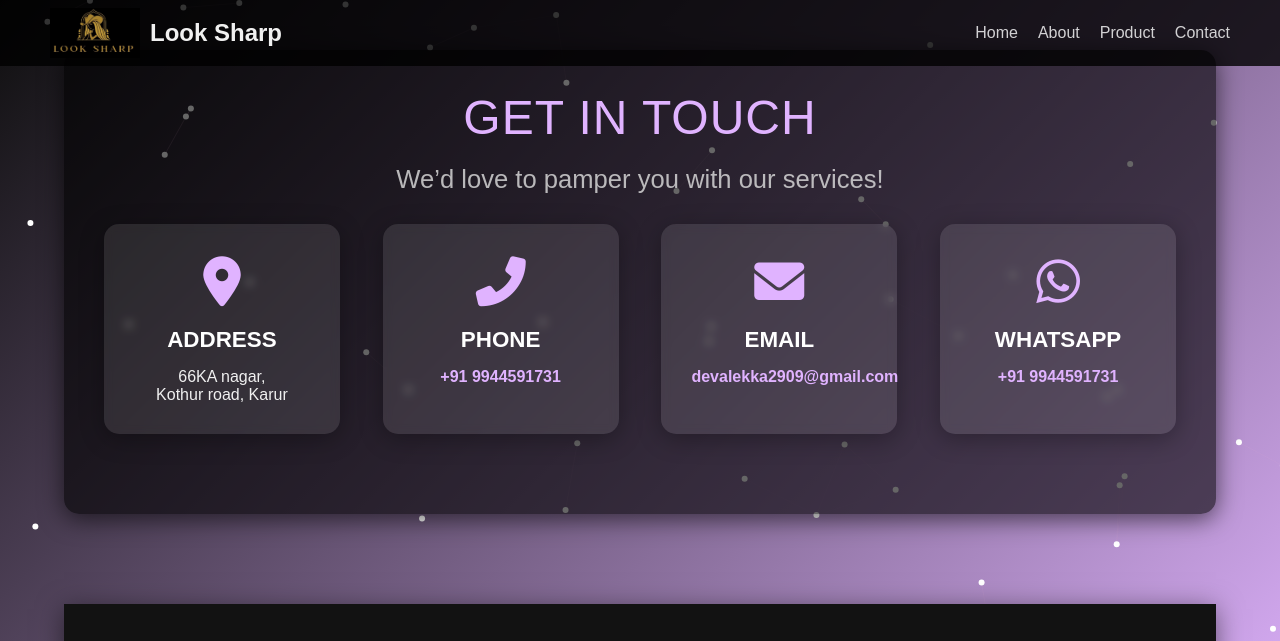
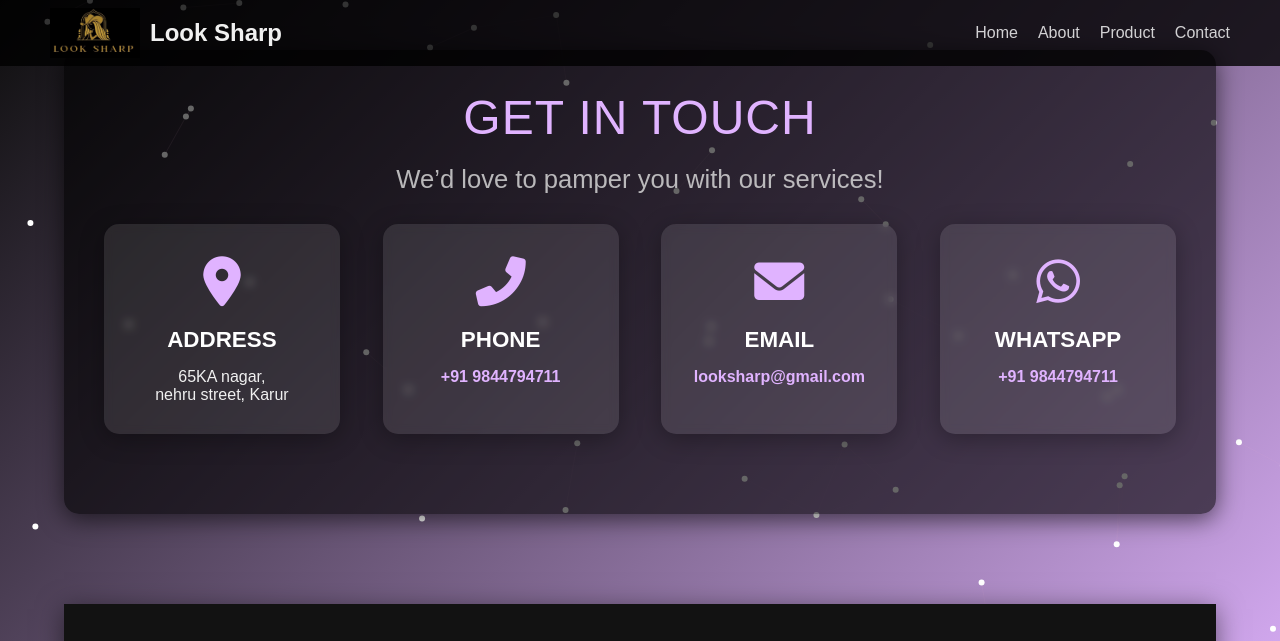
Before and after one commit to Devalekka/deva, a plain HTML site: page contact.html in a window 1280 px wide. Shown: the top 641 px of the page. Drawn offline with nearby package versions, Linux system fonts and the light colour scheme.

Commit message:
Update contact.html

```diff
--- a/contact.html
+++ b/contact.html
@@ -42,28 +42,28 @@
                         <i class="fas fa-map-marker-alt"></i>
                     </div>
                     <h3>Address</h3>
-                    <p>66KA nagar,<br> Kothur road, Karur</p>
+                    <p>65KA nagar,<br> nehru street, Karur</p>
                 </div>
                 <div class="info-card">
                     <div class="icon">
                         <i class="fas fa-phone-alt"></i>
                     </div>
                     <h3>Phone</h3>
-                    <p><a href="tel:1234567890">+91 9944591731</a></p>
+                    <p><a href="tel:1234567890">+91 9844794711</a></p>
                 </div>
                 <div class="info-card">
                     <div class="icon">
                         <i class="fas fa-envelope"></i>
                     </div>
                     <h3>Email</h3>
-                    <p><a href="mailto:info@beautyshop.com">devalekka2909@gmail.com</a></p>
+                    <p><a href="mailto:info@beautyshop.com">looksharp@gmail.com</a></p>
                 </div>
                 <div class="info-card">
                     <div class="icon">
                         <i class="fab fa-whatsapp"></i>
                     </div>
                     <h3>WhatsApp</h3>
-                    <p><a href="https://wa.me/12345678901">+91 9944591731</a></p>
+                    <p><a href="https://wa.me/12345678901">+91 9844794711</a></p>
                 </div>
             </div>
 
```
